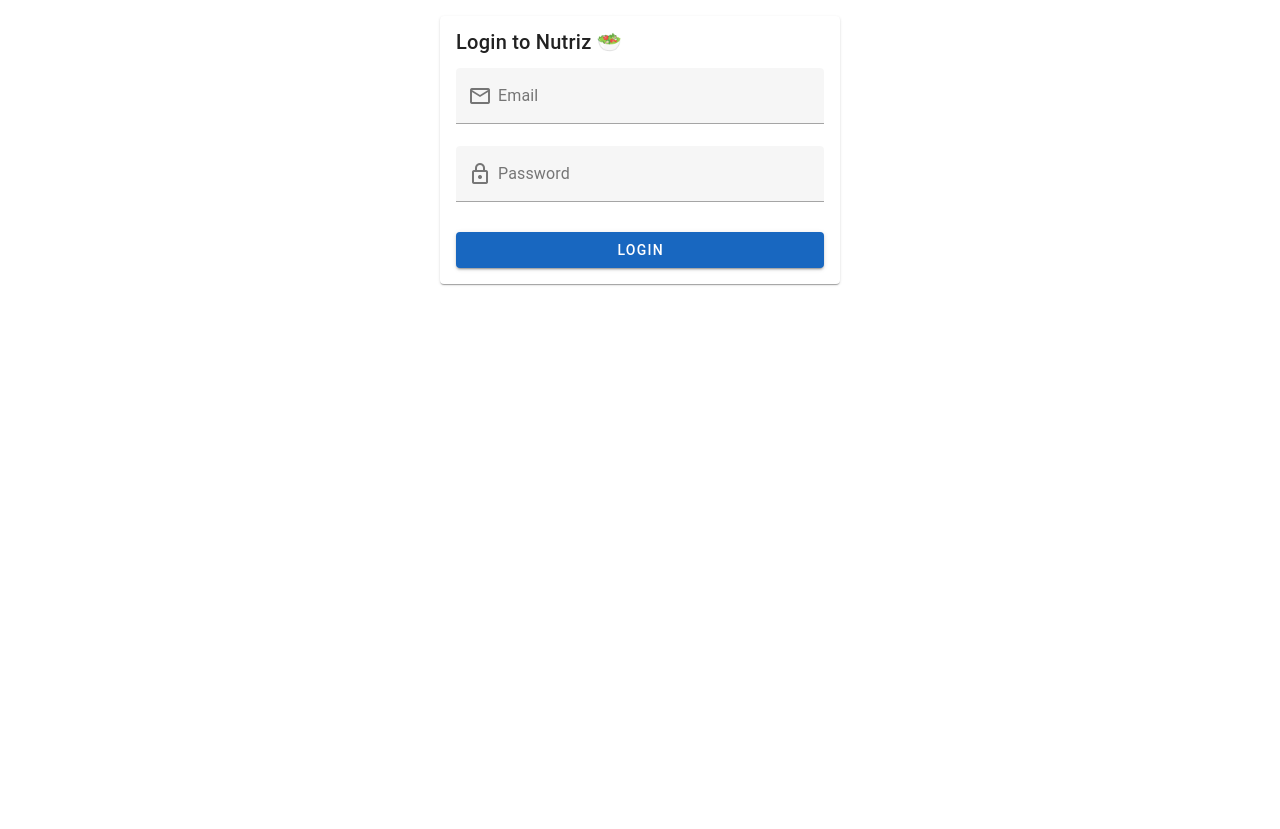
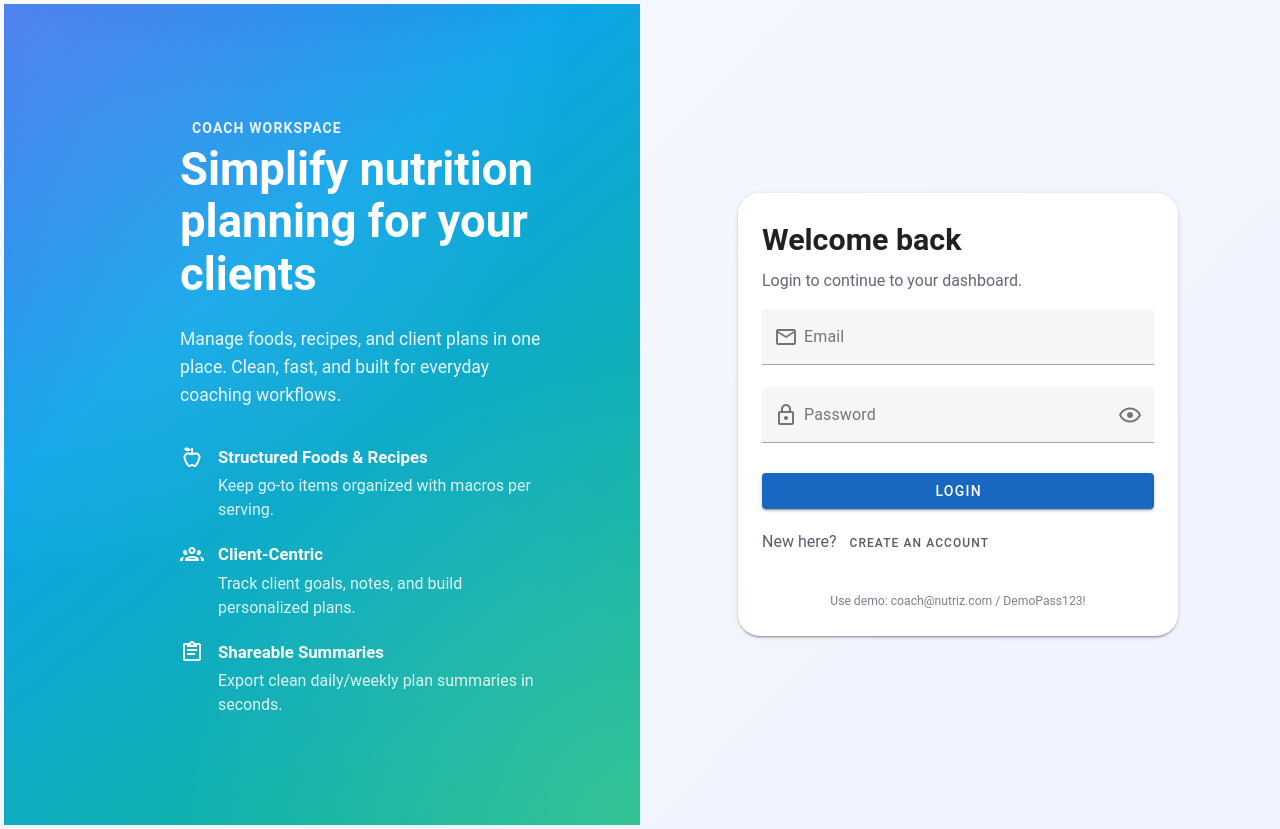
Before and after one commit to joshegilbert/nutriz, a Vue app: page /login in a window 1280 px wide. Before the commit the page ends 800 px from the top, so only its background shows below. Built offline with nearby package versions, Linux system fonts and the light colour scheme; no server answers.

Commit message:
got the backend working

```diff
--- a/src/stores/authStore.js
+++ b/src/stores/authStore.js
@@ -50,6 +50,21 @@
     }
   };
 
+  const register = async ({ email, password, role = 'nutritionist' }) => {
+    status.value = 'loading';
+    error.value = '';
+    try {
+      const { data } = await api.post('/auth/register', { email, password, role });
+      setSession(data);
+      status.value = 'authenticated';
+      return data;
+    } catch (err) {
+      status.value = 'error';
+      error.value = err.response?.data?.message || 'Unable to register. Please try again.';
+      throw err;
+    }
+  };
+
   const fetchCurrentUser = async () => {
     if (!token.value) return null;
     try {
@@ -79,6 +94,7 @@
     error,
     isAuthenticated,
     login,
+    register,
     fetchCurrentUser,
     logout,
   };
--- a/src/views/LoginView.vue
+++ b/src/views/LoginView.vue
@@ -1,7 +1,52 @@
 <template>
-  <v-container class="d-flex justify-center align-center h-100">
-    <v-card width="400" title="Login to Nutriz 🥗">
-      <v-card-text>
+  <v-container class="auth-wrapper" fluid>
+    <v-row>
+      <!-- Left hero panel (hidden on small screens) -->
+      <v-col cols="12" md="6" class="hero-panel d-none d-md-flex">
+        <div class="hero-overlay"></div>
+        <div class="hero-content">
+          <v-chip class="hero-chip" color="white" variant="text">Coach Workspace</v-chip>
+          <h1 class="hero-title">Simplify nutrition planning for your clients</h1>
+          <p class="hero-subtitle">
+            Manage foods, recipes, and client plans in one place. Clean, fast,
+            and built for everyday coaching workflows.
+          </p>
+          <ul class="hero-bullets">
+            <li>
+              <v-icon>mdi-food-apple-outline</v-icon>
+              <div>
+                <strong>Structured Foods & Recipes</strong>
+                <p>Keep go-to items organized with macros per serving.</p>
+              </div>
+            </li>
+            <li>
+              <v-icon>mdi-account-group-outline</v-icon>
+              <div>
+                <strong>Client-Centric</strong>
+                <p>Track client goals, notes, and build personalized plans.</p>
+              </div>
+            </li>
+            <li>
+              <v-icon>mdi-clipboard-text-outline</v-icon>
+              <div>
+                <strong>Shareable Summaries</strong>
+                <p>Export clean daily/weekly plan summaries in seconds.</p>
+              </div>
+            </li>
+          </ul>
+        </div>
+      </v-col>
+
+      <!-- Right form panel -->
+      <v-col cols="12" md="6" class="form-panel">
+        <div class="form-wrapper">
+          <v-card elevation="2" class="auth-card pa-6">
+            <div class="card-header mb-4">
+              <h2>{{ mode === 'login' ? 'Welcome back' : 'Create your account' }}</h2>
+              <p v-if="mode === 'login'">Login to continue to your dashboard.</p>
+              <p v-else>Get started in under a minute.</p>
+            </div>
+
             <v-alert
               v-if="errorMessage"
               type="error"
@@ -9,57 +54,128 @@
               border="start"
               :text="errorMessage"
             />
+
+            <v-form @submit.prevent="handleSubmit">
               <v-text-field
                 v-model="email"
                 label="Email"
                 prepend-inner-icon="mdi-email-outline"
                 autocomplete="username"
-        ></v-text-field>
+                :disabled="isSubmitting"
+                required
+              />
+
               <v-text-field
                 v-model="password"
+                :type="showPassword ? 'text' : 'password'"
                 label="Password"
-          type="password"
                 prepend-inner-icon="mdi-lock-outline"
-          autocomplete="current-password"
-        ></v-text-field>
+                :append-inner-icon="showPassword ? 'mdi-eye-off-outline' : 'mdi-eye-outline'"
+                @click:append-inner="showPassword = !showPassword"
+                :autocomplete="mode === 'login' ? 'current-password' : 'new-password'"
+                :disabled="isSubmitting"
+                required
+              />
+
+              <v-text-field
+                v-if="mode === 'register'"
+                v-model="confirmPassword"
+                :type="showPassword ? 'text' : 'password'"
+                label="Confirm Password"
+                prepend-inner-icon="mdi-lock-check-outline"
+                :append-inner-icon="showPassword ? 'mdi-eye-off-outline' : 'mdi-eye-outline'"
+                @click:append-inner="showPassword = !showPassword"
+                autocomplete="new-password"
+                :disabled="isSubmitting"
+                required
+              />
+
               <v-btn
+                type="submit"
                 block
                 color="primary"
                 class="mt-2"
                 :loading="isSubmitting"
-          @click="handleLogin"
               >
-          Login
+                {{ mode === 'login' ? 'Login' : 'Create Account' }}
               </v-btn>
-      </v-card-text>
+            </v-form>
+
+            <div class="switcher mt-5">
+              <span v-if="mode === 'login'">
+                New here?
+                <v-btn variant="text" size="small" class="px-2" @click="switchMode('register')">
+                  Create an account
+                </v-btn>
+              </span>
+              <span v-else>
+                Already have an account?
+                <v-btn variant="text" size="small" class="px-2" @click="switchMode('login')">
+                  Login instead
+                </v-btn>
+              </span>
+            </div>
+
+            <div class="footer-copy">
+              <small>Use demo: coach@nutriz.com / DemoPass123!</small>
+            </div>
           </v-card>
+        </div>
+      </v-col>
+    </v-row>
   </v-container>
 </template>
 
 <script setup>
-import { ref } from "vue";
-import { useRouter } from "vue-router";
-import { useAuthStore } from "@/stores/authStore";
+import { ref } from 'vue';
+import { useRoute, useRouter } from 'vue-router';
+import { useAuthStore } from '@/stores/authStore';
 
+const route = useRoute();
 const router = useRouter();
 const authStore = useAuthStore();
 
-const email = ref("");
-const password = ref("");
-const errorMessage = ref("");
+const mode = ref('login'); // 'login' | 'register'
+const email = ref('');
+const password = ref('');
+const confirmPassword = ref('');
+const errorMessage = ref('');
 const isSubmitting = ref(false);
+const showPassword = ref(false);
 
-async function handleLogin() {
-  if (!email.value || !password.value || isSubmitting.value) return;
+function switchMode(next) {
+  mode.value = next;
+  errorMessage.value = '';
+}
+
+async function handleSubmit() {
+  if (isSubmitting.value) return;
+  errorMessage.value = '';
+
+  if (!email.value || !password.value) {
+    errorMessage.value = 'Please enter your email and password.';
+    return;
+  }
+
+  if (mode.value === 'register' && password.value !== confirmPassword.value) {
+    errorMessage.value = 'Passwords do not match.';
+    return;
+  }
+
   isSubmitting.value = true;
-  errorMessage.value = "";
   try {
+    if (mode.value === 'login') {
       await authStore.login({ email: email.value, password: password.value });
+    } else {
+      await authStore.register({ email: email.value, password: password.value });
+    }
+
     await authStore.fetchCurrentUser().catch(() => {});
-    await router.replace("/clients");
+
+    const redirect = typeof route.query.redirect === 'string' && route.query.redirect ? route.query.redirect : '/clients';
+    await router.replace(redirect);
   } catch (error) {
-    errorMessage.value =
-      authStore.error || "Invalid credentials. Please try again.";
+    errorMessage.value = authStore.error || (mode.value === 'login' ? 'Invalid credentials. Please try again.' : 'Unable to register. Please try again.');
   } finally {
     isSubmitting.value = false;
   }
```
Also changed, not shown: 2 other files (tests, documents, lock files or other folders). Lines whose indentation alone changed are shown as unchanged.
